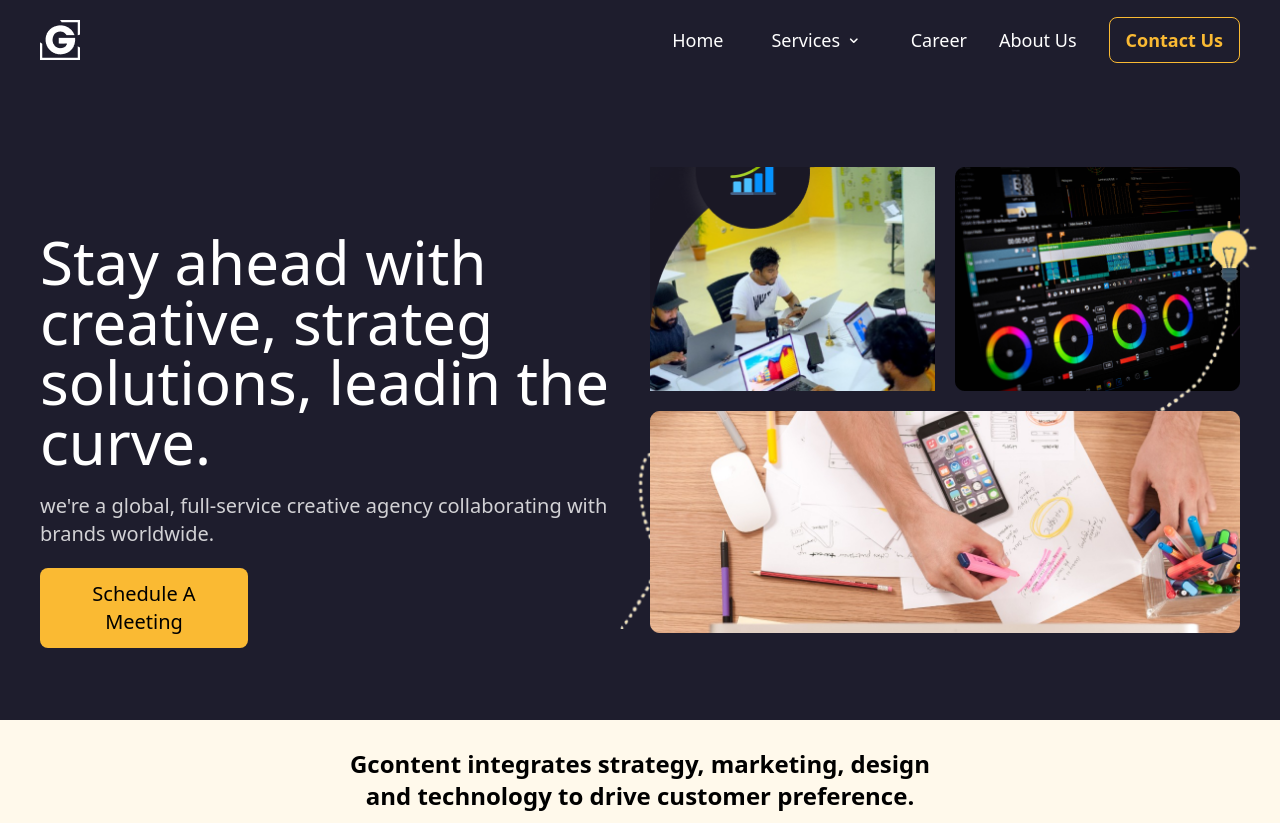
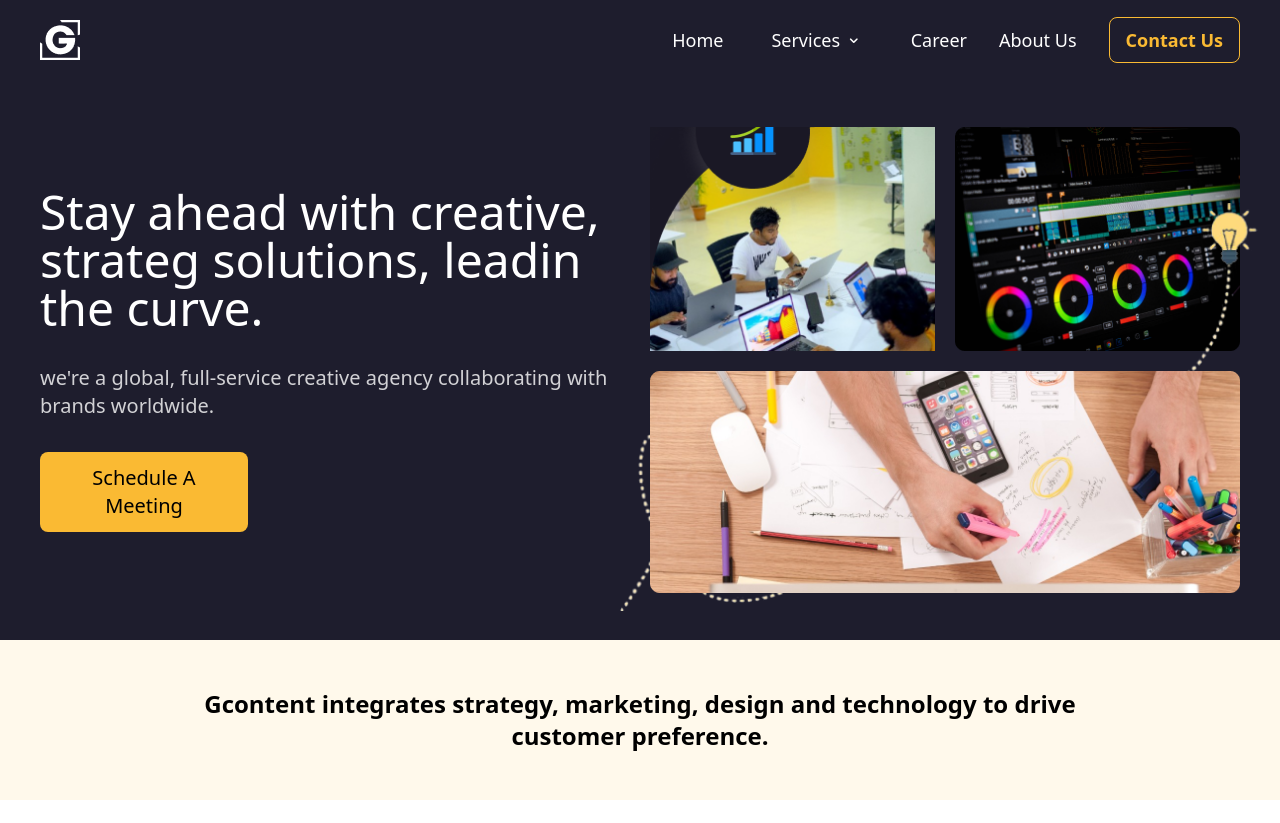
Before and after one commit to ariful171042/gcontent, a plain HTML site: page index.html in a window 1280 px wide. Shown: the top 823 px of the page. Drawn offline with nearby package versions, Linux system fonts and the light colour scheme.

Commit message:
lg device complete

```diff
--- a/index.html
+++ b/index.html
@@ -64,14 +64,14 @@
     <main class="w-full h-full">
       <!-- hero section  -------------------------------------------------------------->
       <div
-        class="w-full h-[60vh] md:h-[50vh] lg:h-[80vh] bg-[#1E1D2D] z-[-1] sm:relative md:px-10"
+        class="w-full h-[60vh] md:h-[50vh] lg:h-[70vh] bg-[#1E1D2D] z-[-1] sm:relative md:px-10"
       >
         <div class="w-full h-full sm:grid grid-cols-2 gap-5 container mx-auto">
           <div
-            class="left w-full h-full col-span-1 flex flex-col gap-5 sm:p-0 md:mt-10 lg:justify-center items-center md:items-start"
+            class="left w-full h-full col-span-1 flex flex-col gap-5 sm:p-0 md:mt-10 lg:mt-0 lg:justify-center lg:gap-8 items-center md:items-start"
           >
             <h1
-              class="text-white text-2xl md:text-3xl lg:text-6xl text-center md:text-start"
+              class="text-white text-2xl md:text-3xl lg:text-5xl text-center md:text-start"
             >
               Stay ahead with creative, strateg solutions, leadin the curve.
             </h1>
@@ -114,10 +114,10 @@
 
       <!-- section gap  -->
       <div
-        class="w-full h-32 md:h-[7.5rem] bg-[#FFF9EB] flex justify-center items-center"
+        class="w-full h-32 md:h-[7.5rem] lg:h-[10rem] bg-[#FFF9EB] flex justify-center items-center"
       >
         <p
-          class="text-md md:text-2xl lg:text-2xl xl:text-2xl p-2 font-semibold text-center md:w-[80%] lg:w-[50%]"
+          class="text-md md:text-2xl lg:text-3xl xl:text-2xl p-2 font-semibold text-center md:w-[80%] lg:w-[70%]"
         >
           Gcontent integrates strategy, marketing, design and technology to
           drive customer preference.
@@ -562,7 +562,7 @@
             </p>
           </div>
           <div
-            class="right mt-5 sm:mt-0 text-white col-span-1 sm:grid grid-cols-3 text-[0.6rem] md:text-[0.8rem] flex flex-col lg:gap-5 md:gap-3"
+            class="right mt-5 sm:mt-0 text-white col-span-1 sm:grid grid-cols-3 text-[0.6rem] md:text-[0.8rem] lg:text-lg flex flex-col lg:gap-5 md:gap-3"
           >
             <div class="sm:mt-0 col-span-1 flex flex-col gap-3">
               <p>Content Writing</p>
```
